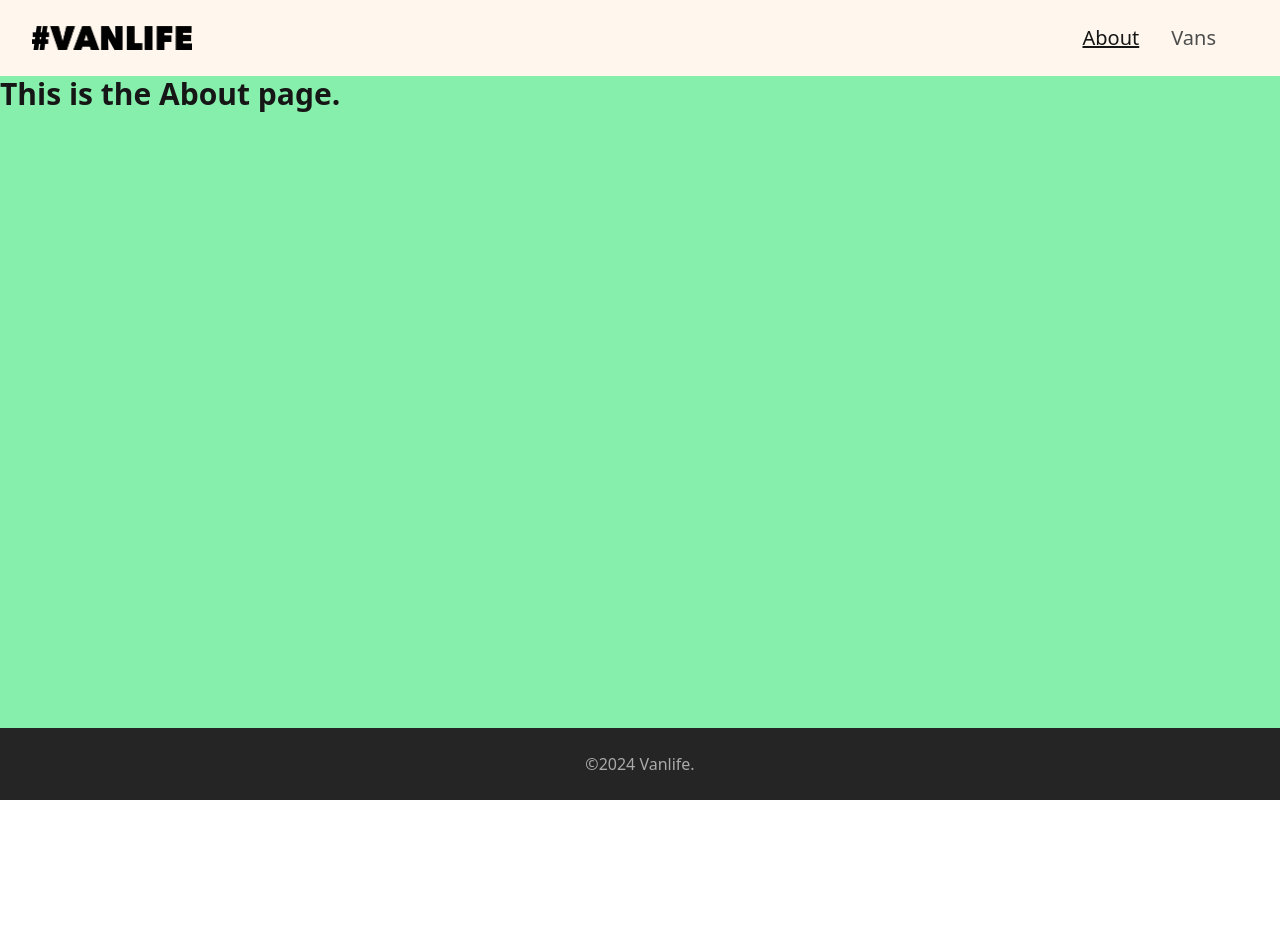
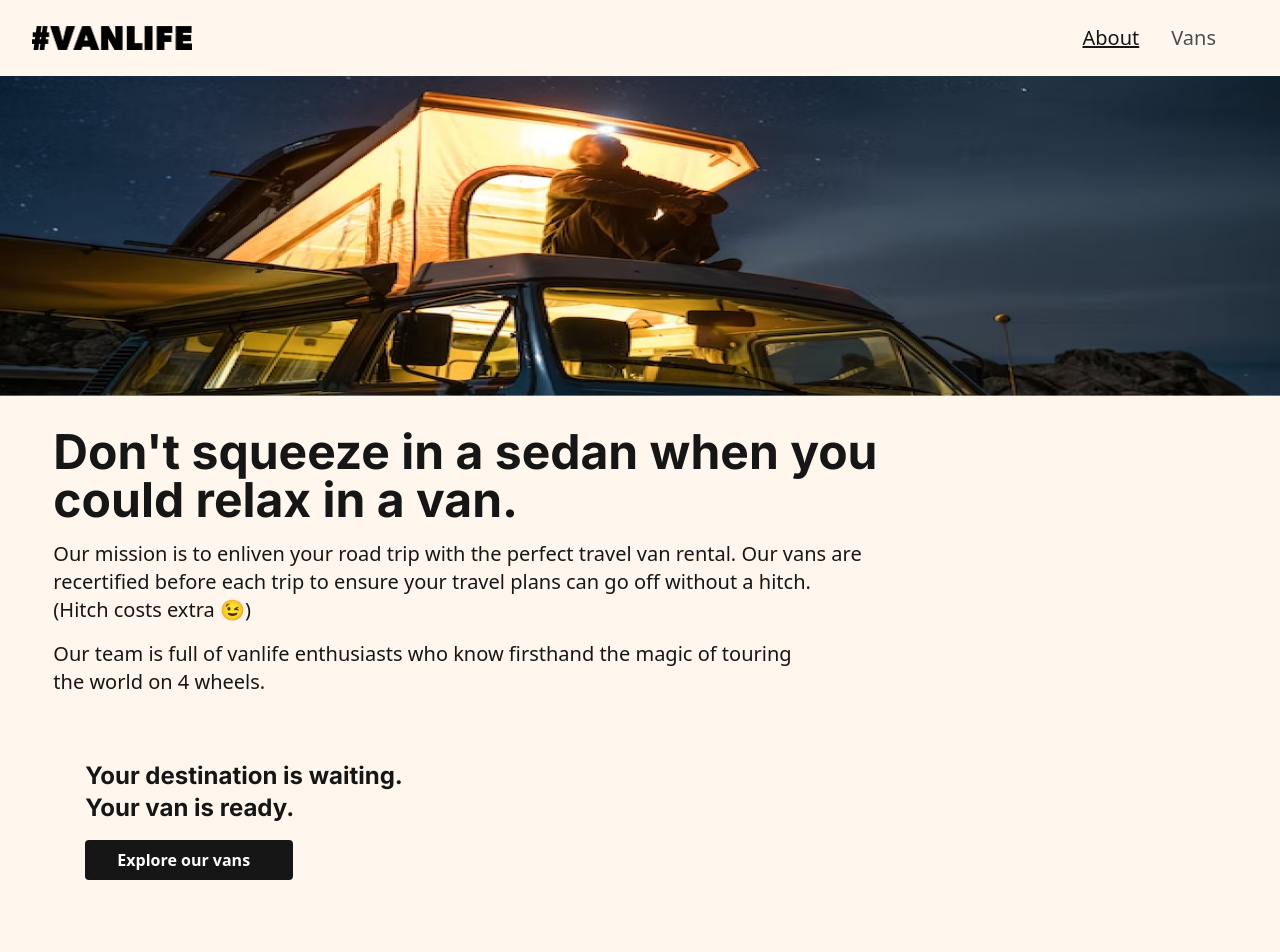
Before and after one commit to Ephy-kimotho/vanlife, a React (Vite) app: page /about in a window 1280 px wide. Shown: the top 952 px of the page. Before the commit the page ends 800 px from the top, so only its background shows below. Built offline with nearby package versions, Linux system fonts and the light colour scheme.

Commit message:
feat: finished About page

```diff
--- a/src/components/About.jsx
+++ b/src/components/About.jsx
@@ -1,8 +1,49 @@
+import { Link } from "react-router-dom";
+import starView from "../assets/starsview.png";
+
 function About() {
   return (
-    <div className="bg-green-300 flex-grow">
-      <h1 className="text-night text-3xl font-bold">This is the About page.</h1>
-    </div>
+    <section className="flex-grow bg-cream">
+      <div>
+        <img
+          src={starView}
+          alt="a person looking a stars."
+          className="w-full object-cover aspect-[3/2] sm:aspect-[2/1] lg:aspect-[4/1] lg:object-fill"
+        />
+      </div>
+
+      <div className="mt-8 w-11/12 mx-auto text-night">
+        <h2 className="font-inter font-bold  text-3xl md:text-4xl lg:text-5xl max-w-4xl">
+          Don&apos;t squeeze in a sedan when you could relax in a van.
+        </h2>
+        <p className="text-xl my-4 max-w-4xl">
+          Our mission is to enliven your road trip with the perfect travel van
+          rental. Our vans are recertified before each trip to ensure your
+          travel plans can go off without a hitch.
+          <br />
+          (Hitch costs extra 😉)
+        </p>
+        <p className="text-xl max-w-3xl">
+          Our team is full of vanlife enthusiasts who know firsthand the magic
+          of touring the world on 4 wheels.
+        </p>
+      </div>
+
+      <div className="mt-8 mb-12 w-11/12 mx-auto text-night  bg-softOrange rounded p-8">
+        <h3 className="text-xl md:text-2xl  font-inter font-bold">
+          Your destination is waiting.
+        </h3>
+        <h3 className="text-xl md:text-2xl font-inter font-bold mb-4">
+          Your van is ready.
+        </h3>
+        <Link
+          to="vans"
+          className="block w-52 py-2 px-8 bg-night text-white rounded font-bold"
+        >
+          Explore our vans
+        </Link>
+      </div>
+    </section>
   );
 }
 
```
